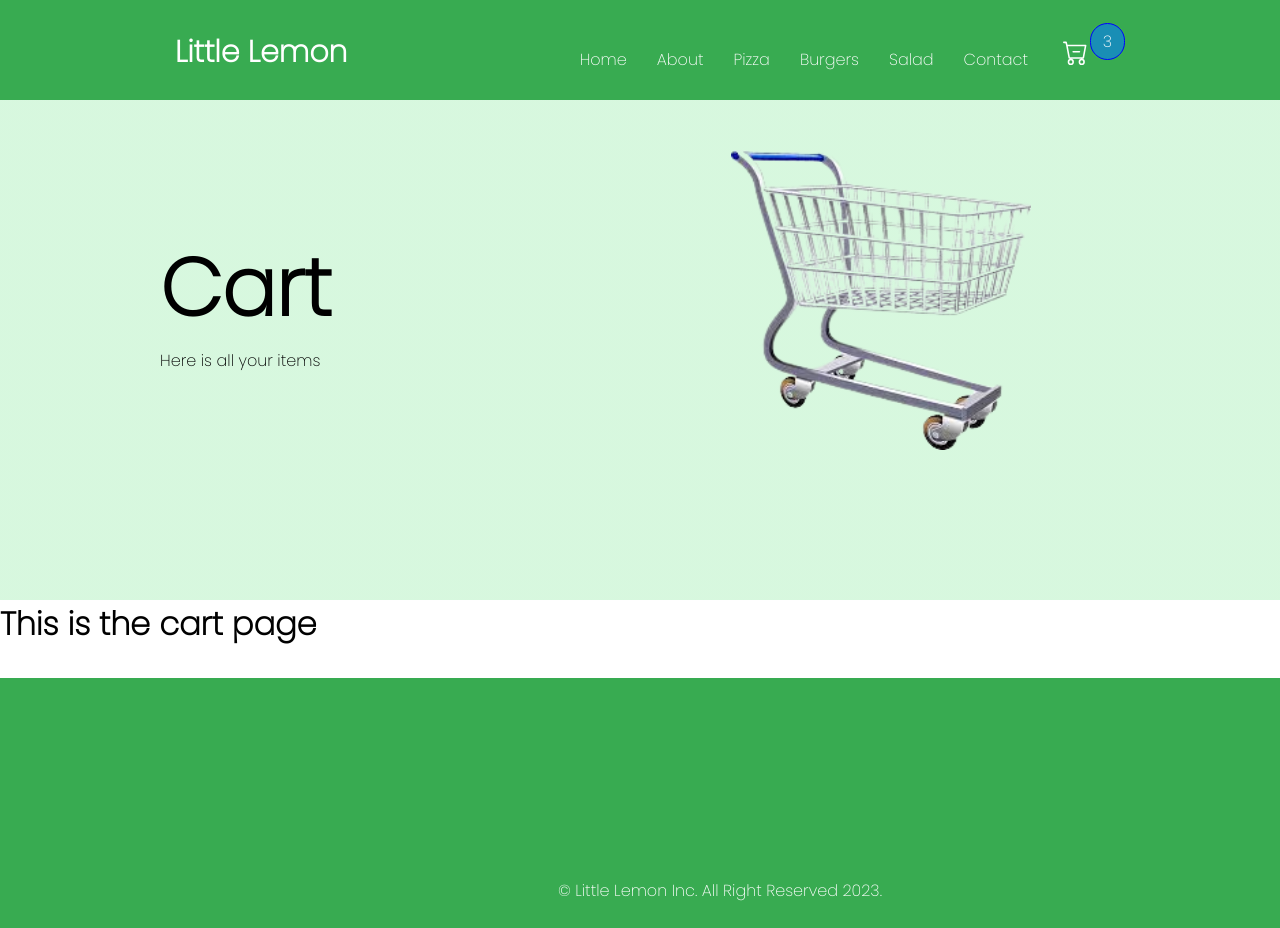
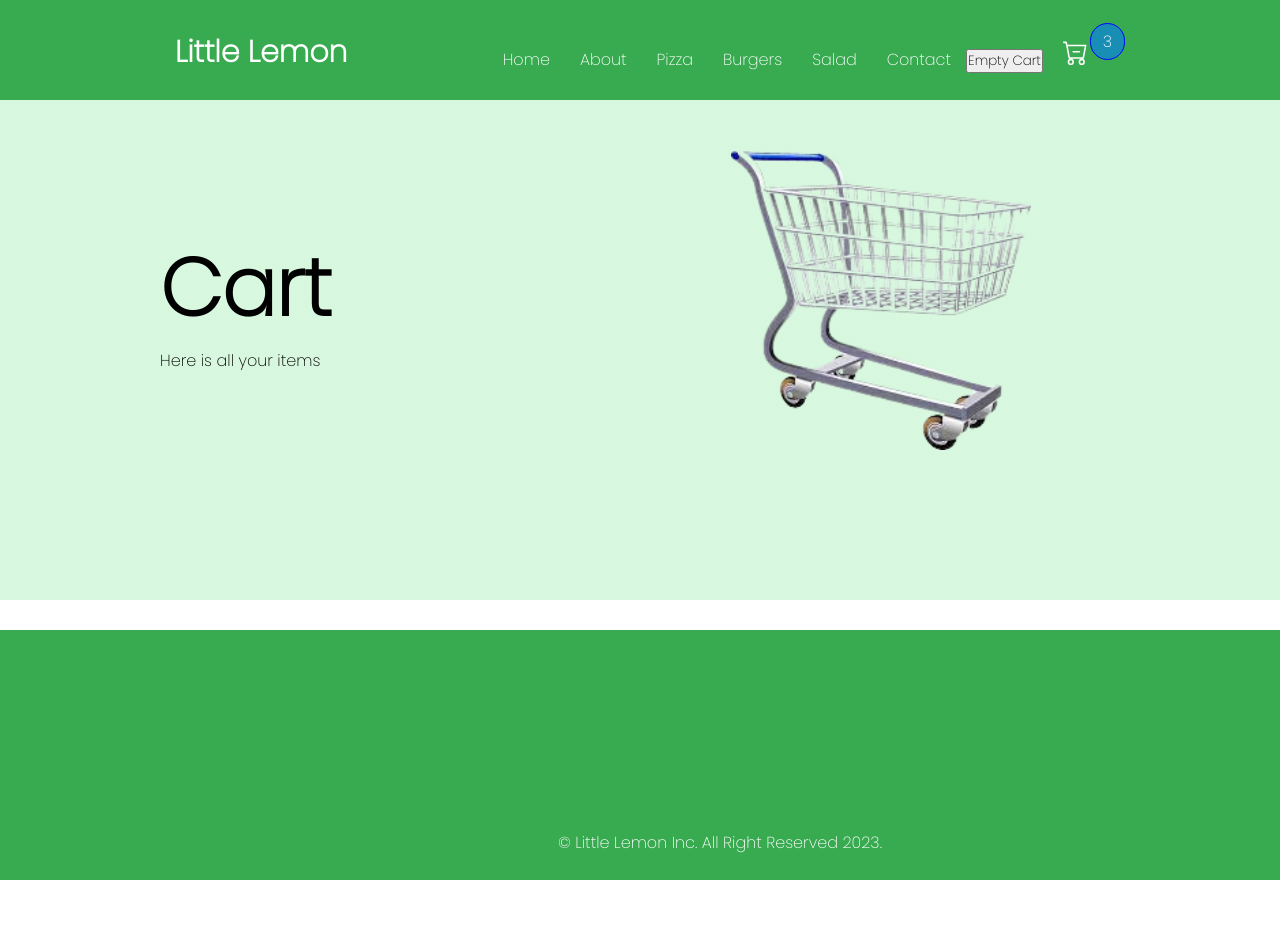
Before and after one commit to kowais915/little-lemon-restaurant, a Next.js app: page /cart in a window 1280 px wide. Shown: the top 928 px of the page. After the commit the page ends 880 px from the top, so only its background shows below. Built offline with nearby package versions, Linux system fonts and the light colour scheme.

Commit message:
:bug: Fixed a bug where the cart value used to reset to 3 after clicking on the cart icon

```diff
--- a/cart.js
+++ b/cartRed.js
@@ -10,6 +10,10 @@ export const counterSlice = createSlice({
   reducers: {
     increment: (state) => {
       state.cart += 1
+    },
+
+    empty: (state)=>{
+      state.cart = 0
     },
 
     decrement: (state) => {
--- a/components/Item.js
+++ b/components/Item.js
@@ -1,7 +1,7 @@
 import styles from '@/styles/Item.module.css'
 import Image from 'next/image'
 import {useDispatch} from 'react-redux'
-import {increment} from '../cart'
+import {increment} from '../cartRed'
 
 const Item = ({picture, title, description, price, inc}) => {
     const dispatch = useDispatch();
--- a/components/Navbar.js
+++ b/components/Navbar.js
@@ -3,11 +3,15 @@ import Link from 'next/link'
 import {useState} from 'react';
 import {BsCartDash} from 'react-icons/bs'
 import { useSelector } from 'react-redux';
+import { useDispatch } from 'react-redux';
+import {empty } from '../cartRed';
 
 
 const Navbar = () => {
 
 const {cart} = useSelector(state => state.cart);
+const dispatch = useDispatch();
+
 
 
 
@@ -28,7 +32,11 @@ const {cart} = useSelector(state => state.cart);
                 <Link href="/burgers" className={styles.navlink}>Burgers</Link>
                 <Link href="/salad" className={styles.navlink}>Salad</Link>
                 <Link href="/contact" className={styles.navlink}>Contact</Link>
-                <Link href="/cart" onClick={()=>{increaseCart }}>
+                <button onClick={()=>{
+                    dispatch(empty())
+
+                }}>Empty Cart</button>
+                <Link href="/cart">
                         <BsCartDash className={styles.icon}/>
                 </Link>
 
@@ -43,7 +51,10 @@ const {cart} = useSelector(state => state.cart);
 
 
 
+
+
             </div>
+
         </nav>
     );
 }
--- a/pages/cart.js
+++ b/pages/cart.js
@@ -9,7 +9,7 @@ const Cart = () => {
                 motto="Here is all your items"
                 picture= "/finalCart.png"
             />
-            <h1>This is the cart page</h1>
+
         </>
     );
 }
--- a/store.js
+++ b/store.js
@@ -1,5 +1,5 @@
 import {configureStore } from '@reduxjs/toolkit';
-import cartReducer from './cart'
+import cartReducer from './cartRed'
 
 const store = configureStore({
     reducer: {
```
